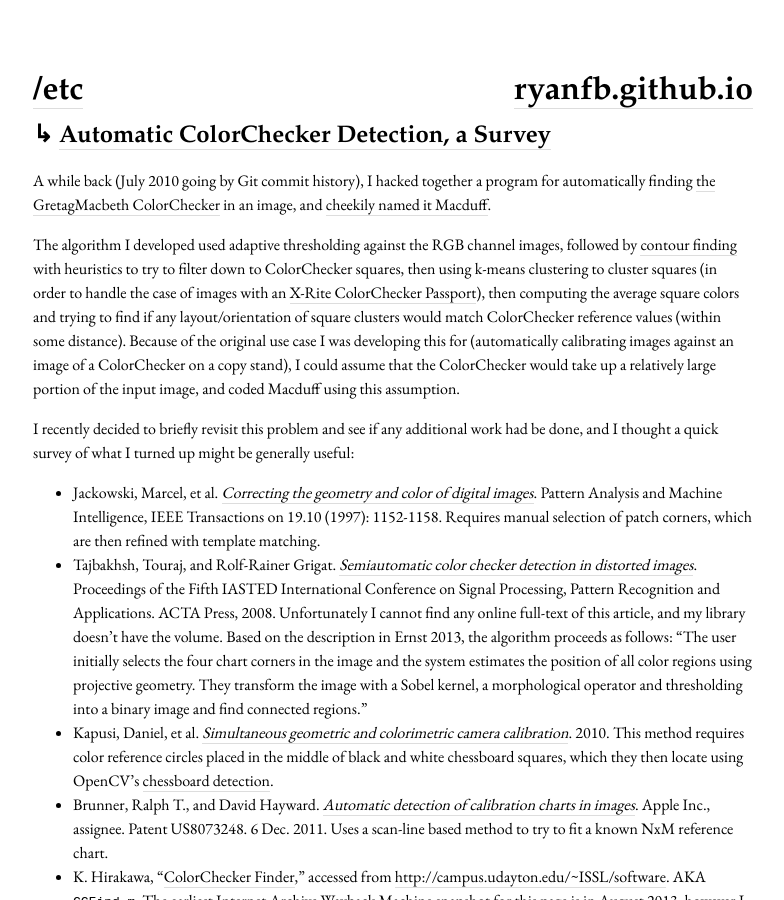
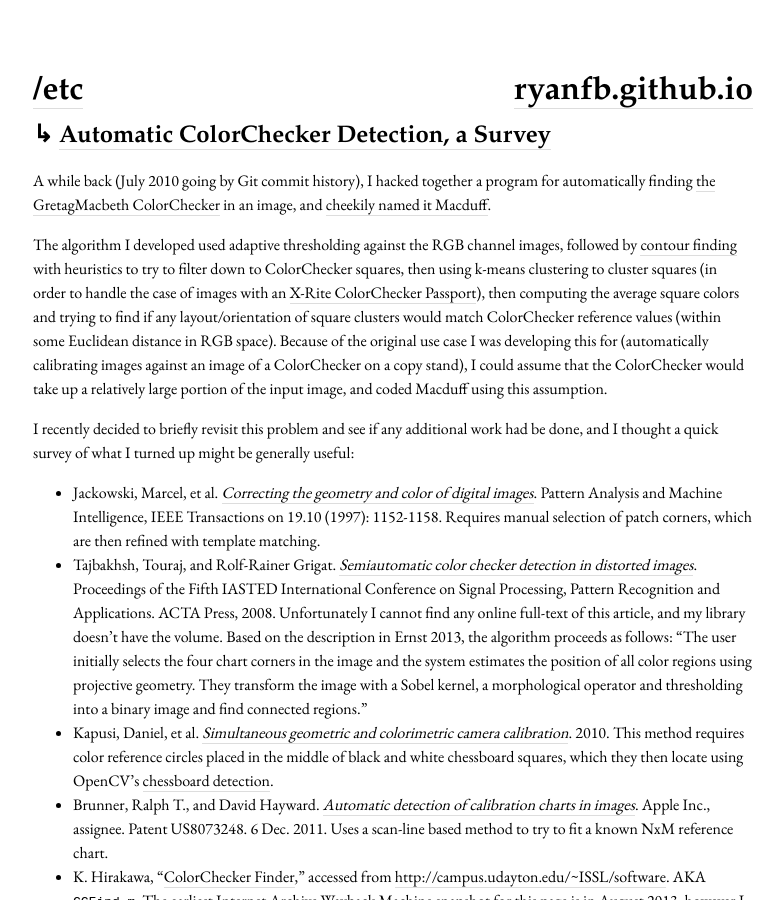
Before and after one commit to ryanfb/etc, a Jekyll site: the page built from _posts/2015-07-08-automatic_colorchecker_detection.md, in a window 1280 px wide and 900 px high. Shown: the whole window, without its empty margins (247-1031 px from the left). Built offline with Jekyll 4.4.1, drawn with Linux system fonts in a browser that asks for light colours; nearby versions of some CDN libraries.

Commit message:
Clarify distance

```diff
--- a/_posts/2015-07-08-automatic_colorchecker_detection.md
+++ b/_posts/2015-07-08-automatic_colorchecker_detection.md
@@ -4,7 +4,7 @@ title: Automatic ColorChecker Detection, a Survey
 
 A while back (July 2010 going by Git commit history), I hacked together a program for automatically finding [the GretagMacbeth ColorChecker](https://en.wikipedia.org/wiki/ColorChecker) in an image, and [cheekily named it Macduff](https://github.com/ryanfb/macduff).
 
-The algorithm I developed used adaptive thresholding against the RGB channel images, followed by [contour finding](http://docs.opencv.org/doc/tutorials/imgproc/shapedescriptors/find_contours/find_contours.html) with heuristics to try to filter down to ColorChecker squares, then using k-means clustering to cluster squares (in order to handle the case of images with an [X-Rite ColorChecker Passport](http://xritephoto.com/colorchecker-passport/support)), then computing the average square colors and trying to find if any layout/orientation of square clusters would match ColorChecker reference values (within some distance). Because of the original use case I was developing this for (automatically calibrating images against an image of a ColorChecker on a copy stand), I could assume that the ColorChecker would take up a relatively large portion of the input image, and coded Macduff using this assumption.
+The algorithm I developed used adaptive thresholding against the RGB channel images, followed by [contour finding](http://docs.opencv.org/doc/tutorials/imgproc/shapedescriptors/find_contours/find_contours.html) with heuristics to try to filter down to ColorChecker squares, then using k-means clustering to cluster squares (in order to handle the case of images with an [X-Rite ColorChecker Passport](http://xritephoto.com/colorchecker-passport/support)), then computing the average square colors and trying to find if any layout/orientation of square clusters would match ColorChecker reference values (within some Euclidean distance in RGB space). Because of the original use case I was developing this for (automatically calibrating images against an image of a ColorChecker on a copy stand), I could assume that the ColorChecker would take up a relatively large portion of the input image, and coded Macduff using this assumption.
 
 I recently decided to briefly revisit this problem and see if any additional work had be done, and I thought a quick survey of what I turned up might be generally useful:
 
```
